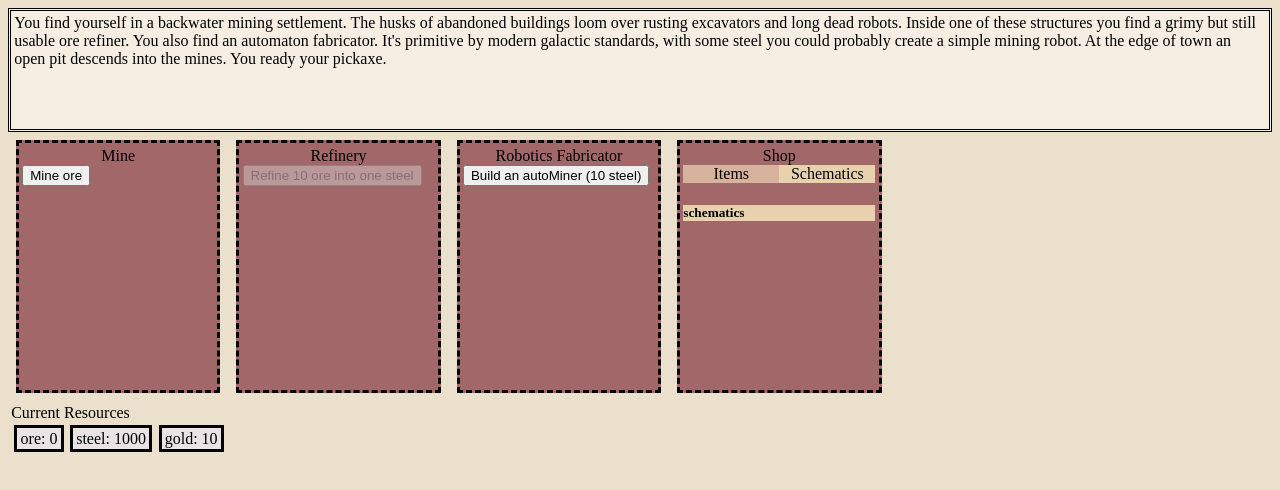
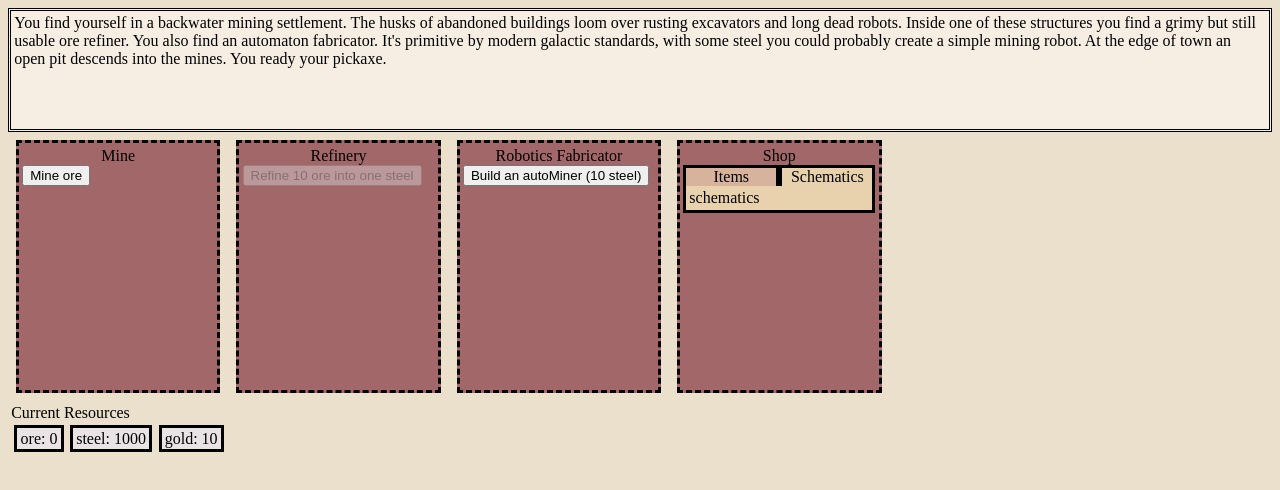
Before and after one commit to michaelwhittemore/vue-clicker-game, a Vue app: page / in a window 1280 px wide. Both pictures are taken after a click on the element "Schematics". Shown: the top 490 px of the page. Built offline with nearby package versions, Linux system fonts and the light colour scheme.

Commit message:
looking slightly better

```diff
--- a/src/components/Locations/ShopLocation.vue
+++ b/src/components/Locations/ShopLocation.vue
@@ -39,5 +39,8 @@ const shopTab = ref('items')
 .tabSelector {
   text-align: center;
   width: 50%;
+  margin-bottom: 0px;
+  border-style: solid;
+  border-bottom-style: none;
 }
 </style>
--- a/src/components/ShopComponents/ShopItemsComponent.vue
+++ b/src/components/ShopComponents/ShopItemsComponent.vue
@@ -4,7 +4,7 @@ import BuyShip from './BuyShip.vue';
 import SellResourceForGold from './SellResourceForGold.vue';
 </script>
 <template>
-    <div class="itemsColor">
+    <div class="itemsColor shopTab">
         <BuyPickaxeUpgrade />
         <BuyShip />
         <SellResourceForGold resource-type="ore" />
--- a/src/components/ShopComponents/ShopSchematicsComponent.vue
+++ b/src/components/ShopComponents/ShopSchematicsComponent.vue
@@ -1,8 +1,8 @@
 <script setup lang="ts">
 </script>
 <template>
-    <div class="schematicsColor">
-        <h5>schematics</h5>
+    <div class="shopTab schematicsColor">
+        <div>schematics</div>
     </div>
 
 </template>
--- a/src/global.css
+++ b/src/global.css
@@ -32,3 +32,12 @@ body{
 .schematicsColor {
     background-color: #e8d2ae;
 }
+
+/* --------------- Shared Classes ------------------ */
+.shopTab{
+    height: stretch;
+    padding: 3px;
+    border-style: solid;
+    border-top-style: none;
+
+}
```
Also changed, not shown: 1 other file (tests, documents, lock files or other folders).
